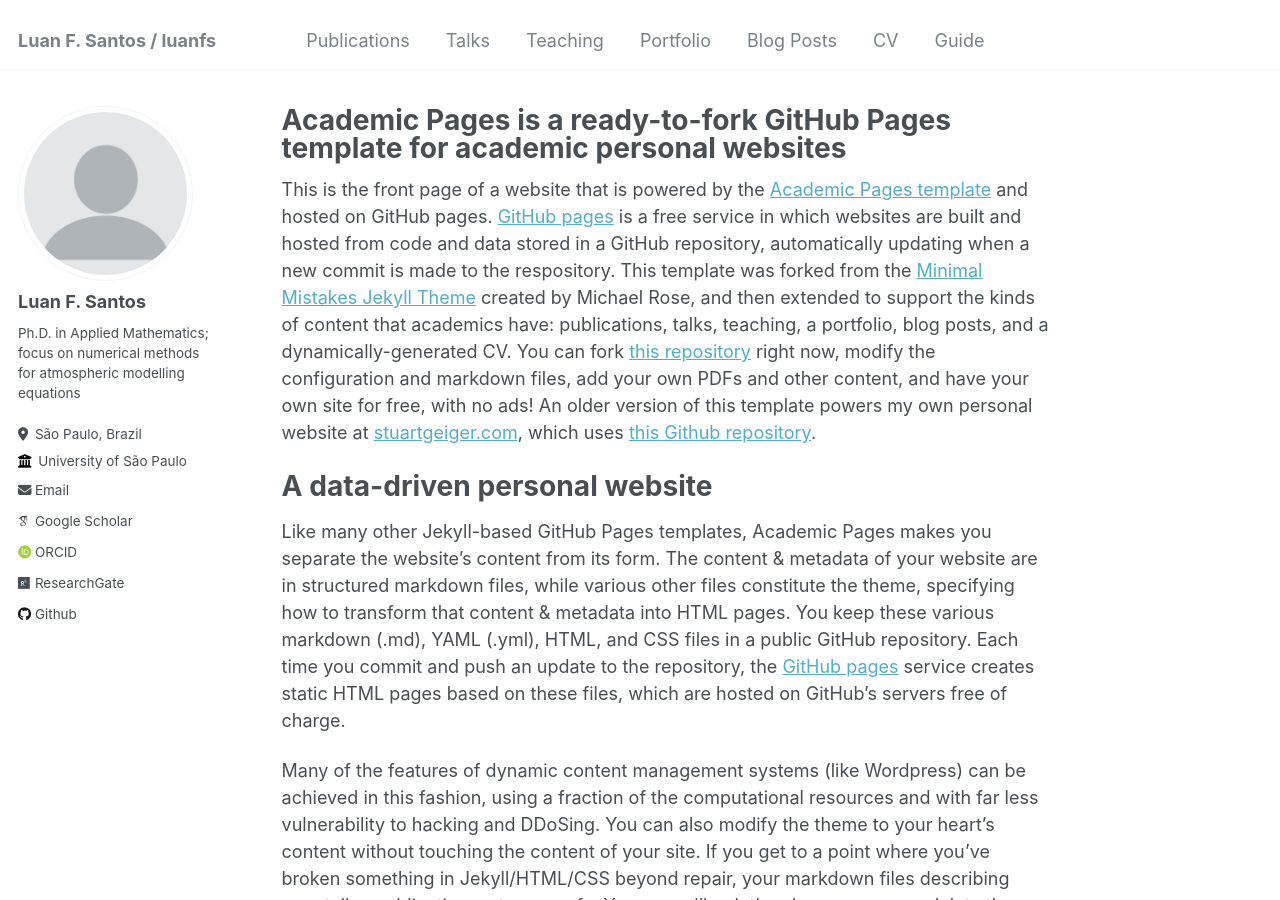
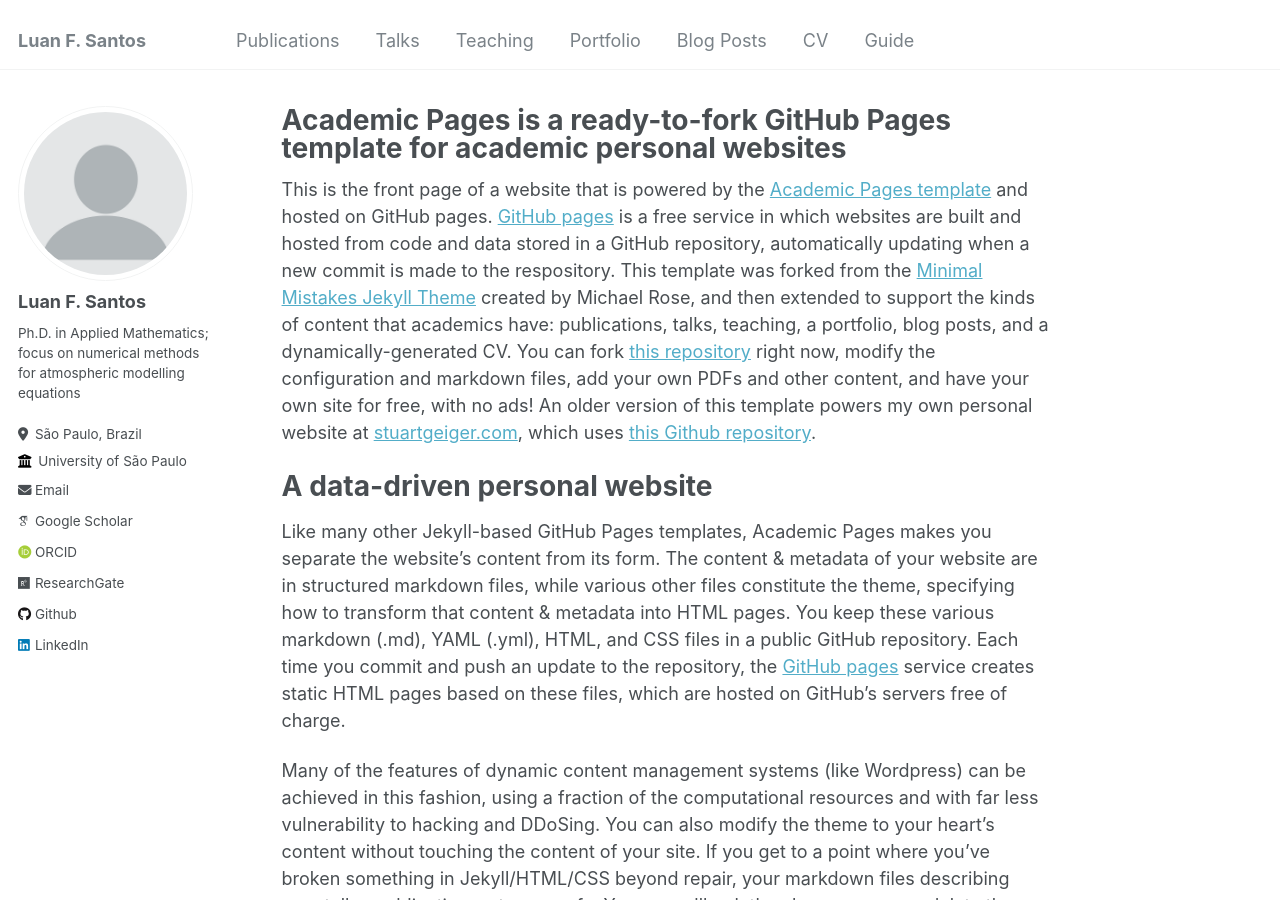
Before and after one commit to luanfs/luanfs.github.io, a Jekyll site: the page built from _pages/about.md, in a window 1280 px wide and 900 px high. Built offline with Jekyll 4.4.1, drawn with Linux system fonts in a browser that asks for light colours; some web fonts are replaced.

Commit message:
added linkedin

```diff
--- a/_config.yml
+++ b/_config.yml
@@ -8,7 +8,7 @@
 
 # Basic Site Settings
 locale                   : "en-US"
-title                    : "Luan F. Santos / luanfs"
+title                    : "Luan F. Santos"
 title_separator          : "-"
 name                     : &name "Luan F. Santos"
 description              : &description "Ph.D. in Applied Mathematics"
@@ -57,7 +57,7 @@
   keybase          : # Username
   instagram        : # Username
   lastfm           : # Username
-  linkedin         : # Username
+  linkedin         : luan-santos-b59a95168/ # Username
   mastodon         : # URL
   medium           : # URL
   pinterest        : # Username
```
